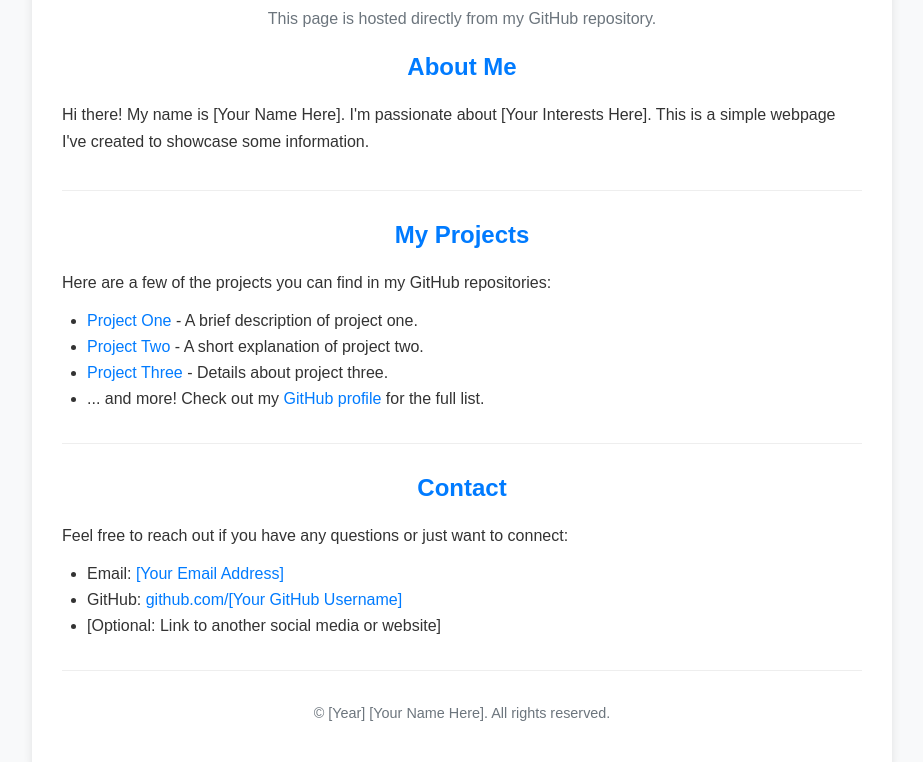
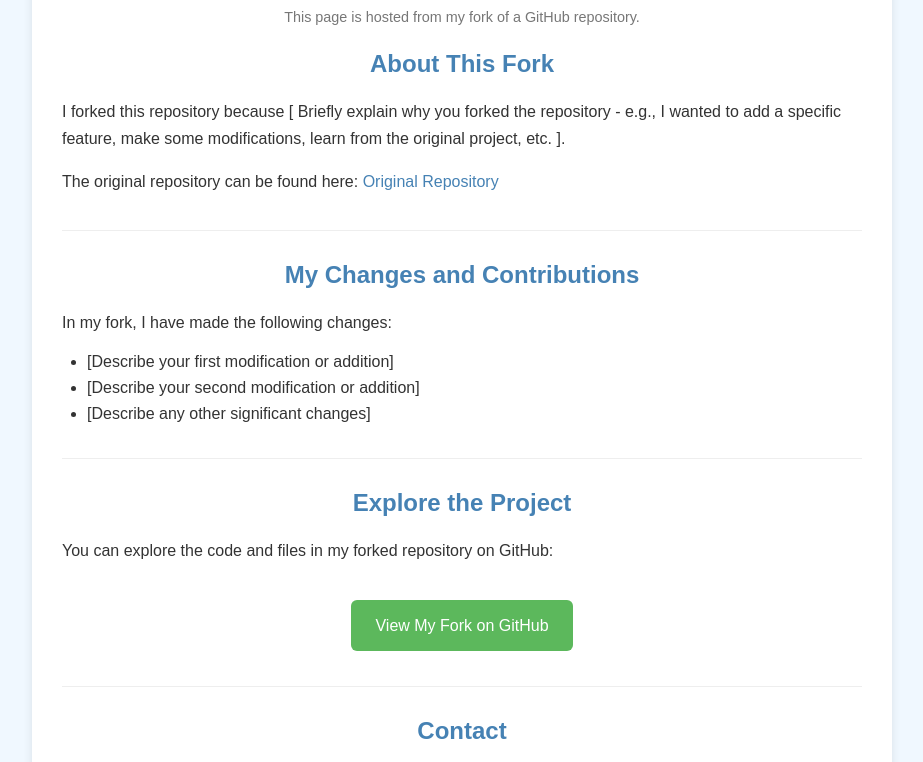
Before and after one commit to imstupidme/Doom, a plain HTML site: page index.html in a window 1280 px wide. Shown: the part 123-885 px from the top of the page, without its empty margins (178-1101 px from the left). Drawn offline with Linux system fonts and the light colour scheme.

Commit message:
Update index.html

```diff
--- a/index.html
+++ b/index.html
@@ -3,12 +3,12 @@
 <head>
     <meta charset="UTF-8">
     <meta name="viewport" content="width=device-width, initial-scale=1.0">
-    <title>My GitHub Page</title>
+    <title>My Forked GitHub Page</title>
     <style>
         body {
             font-family: sans-serif;
             margin: 20px;
-            background-color: #f8f9fa; /* Light background */
+            background-color: #f0f8ff; /* Light blue background */
             color: #333;
         }
         .container {
@@ -20,7 +20,7 @@
             box-shadow: 0 0 10px rgba(0, 0, 0, 0.1);
         }
         h1, h2 {
-            color: #007bff; /* Primary color */
+            color: #4682b4; /* Steel blue */
             text-align: center;
             margin-bottom: 20px;
         }
@@ -37,7 +37,7 @@
             margin-bottom: 8px;
         }
         a {
-            color: #007bff;
+            color: #4682b4;
             text-decoration: none;
         }
         a:hover {
@@ -46,7 +46,7 @@
         .button {
             display: inline-block;
             padding: 12px 24px;
-            background-color: #28a745; /* Success color */
+            background-color: #5cb85c; /* Success green */
             color: white;
             text-decoration: none;
             border-radius: 6px;
@@ -54,7 +54,7 @@
             transition: background-color 0.3s ease;
         }
         .button:hover {
-            background-color: #1e7e34;
+            background-color: #4cae4c;
         }
         .section {
             margin-bottom: 30px;
@@ -64,43 +64,54 @@
         .section:last-child {
             border-bottom: none;
         }
+        .fork-info {
+            text-align: center;
+            color: #777;
+            font-size: 0.9em;
+            margin-bottom: 20px;
+        }
     </style>
 </head>
 <body>
     <div class="container">
         <header>
-            <h1>Welcome to My GitHub Page!</h1>
-            <p style="text-align: center; color: #6c757d;">This page is hosted directly from my GitHub repository.</p>
+            <h1>Welcome to My Forked Repository Page!</h1>
+            <p class="fork-info">This page is hosted from my fork of a GitHub repository.</p>
         </header>
 
         <section class="section">
-            <h2>About Me</h2>
-            <p>Hi there! My name is [Your Name Here]. I'm passionate about [Your Interests Here]. This is a simple webpage I've created to showcase some information.</p>
+            <h2>About This Fork</h2>
+            <p>I forked this repository because [ Briefly explain why you forked the repository - e.g., I wanted to add a specific feature, make some modifications, learn from the original project, etc. ].</p>
+            <p>The original repository can be found here: <a href="[Link to the original repository]">Original Repository</a></p>
         </section>
 
         <section class="section">
-            <h2>My Projects</h2>
-            <p>Here are a few of the projects you can find in my GitHub repositories:</p>
+            <h2>My Changes and Contributions</h2>
+            <p>In my fork, I have made the following changes:</p>
             <ul>
-                <li><a href="[Link to your first project]">Project One</a> - A brief description of project one.</li>
-                <li><a href="[Link to your second project]">Project Two</a> - A short explanation of project two.</li>
-                <li><a href="[Link to your third project]">Project Three</a> - Details about project three.</li>
-                <li>... and more! Check out my <a href="https://github.com/[Your GitHub Username]">GitHub profile</a> for the full list.</li>
+                <li>[Describe your first modification or addition]</li>
+                <li>[Describe your second modification or addition]</li>
+                <li>[Describe any other significant changes]</li>
             </ul>
         </section>
 
         <section class="section">
+            <h2>Explore the Project</h2>
+            <p>You can explore the code and files in my forked repository on GitHub:</p>
+            <p style="text-align: center;"><a href="https://github.com/[Your GitHub Username]/[Your Forked Repository Name]" class="button">View My Fork on GitHub</a></p>
+        </section>
+
+        <section class="section">
             <h2>Contact</h2>
-            <p>Feel free to reach out if you have any questions or just want to connect:</p>
+            <p>Feel free to connect with me:</p>
             <ul>
-                <li>Email: <a href="mailto:[Your Email Address]">[Your Email Address]</a></li>
                 <li>GitHub: <a href="https://github.com/[Your GitHub Username]">github.com/[Your GitHub Username]</a></li>
-                <li>[Optional: Link to another social media or website]</li>
+                <li>[Optional: Link to your website or other social media]</li>
             </ul>
         </section>
 
         <footer>
-            <p style="text-align: center; color: #6c757d; font-size: 0.9em; margin-top: 30px;">&copy; [Year] [Your Name Here]. All rights reserved.</p>
+            <p style="text-align: center; color: #777; font-size: 0.9em; margin-top: 30px;">&copy; [Year] [Your GitHub Username].</p>
         </footer>
     </div>
 </body>
```
